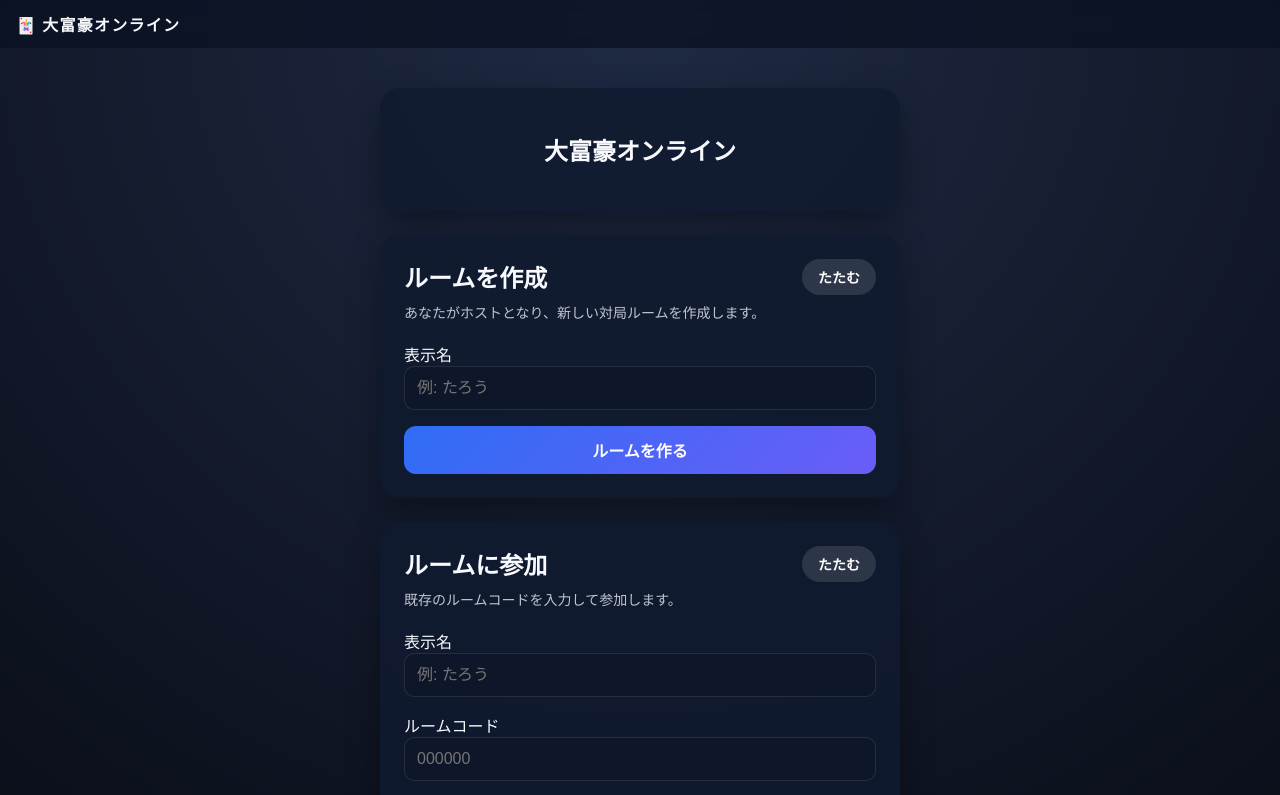
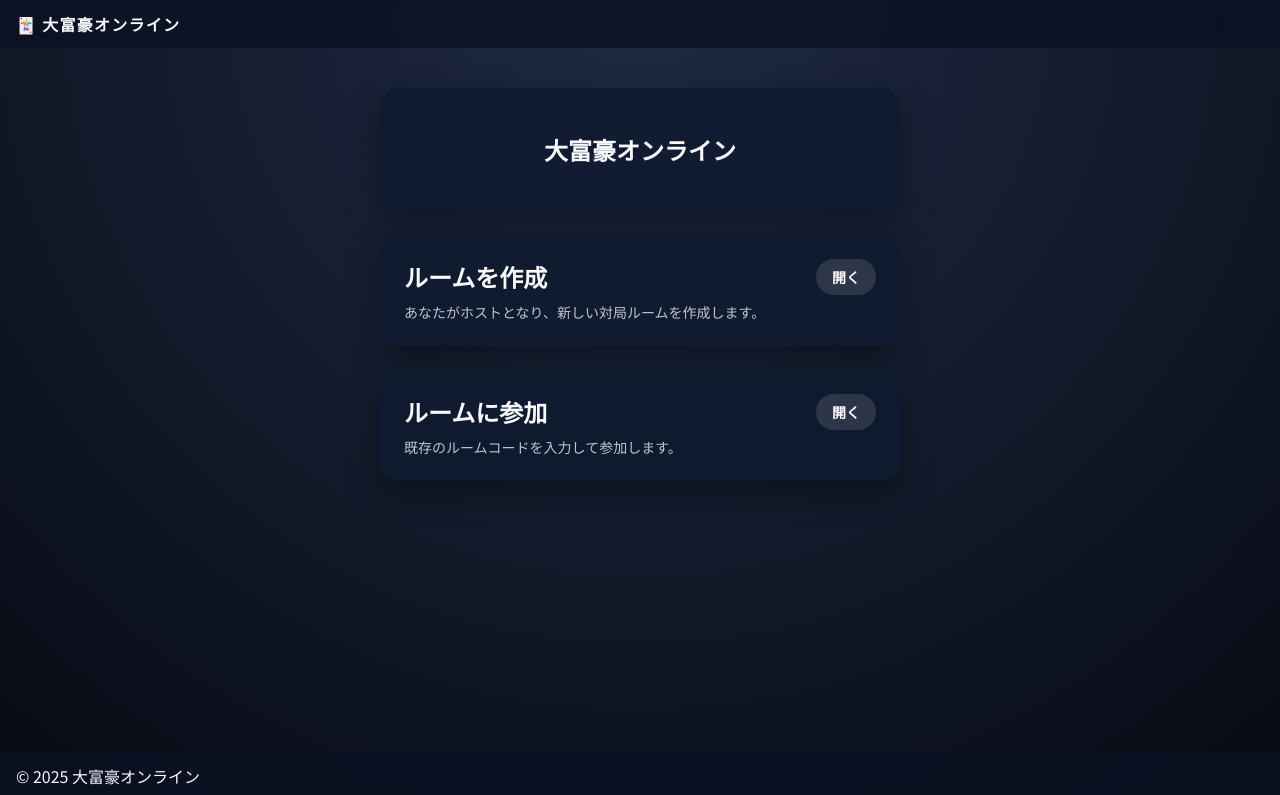
Before and after one commit to Hiro-Chiba/daifugouOnline, a Next.js app: page / in a window 1280 px wide. Shown: the top 795 px of the page. Built offline with nearby package versions, Linux system fonts and the light colour scheme.

Commit message:
ホーム画面のルーム操作フォームを初期状態で折りたたむ

```diff
--- a/src/components/JoinForm.tsx
+++ b/src/components/JoinForm.tsx
@@ -24,7 +24,7 @@ const JoinForm = ({ mode, onSubmit }: JoinFormProps) => {
   const [name, setName] = useState('');
   const [code, setCode] = useState('');
   const [loading, setLoading] = useState(false);
-  const [expanded, setExpanded] = useState(true);
+  const [expanded, setExpanded] = useState(false);
 
   const formId = useMemo(() => `${mode}-form`, [mode]);
 
```
